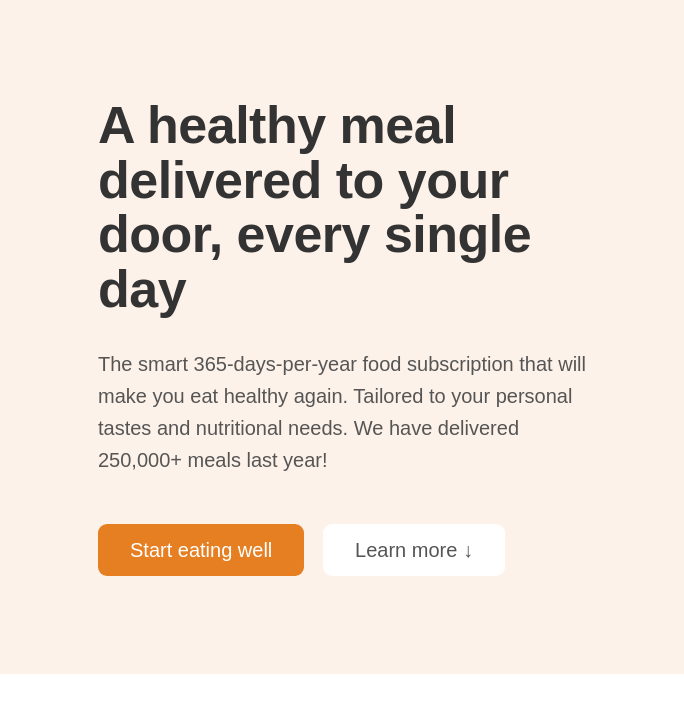
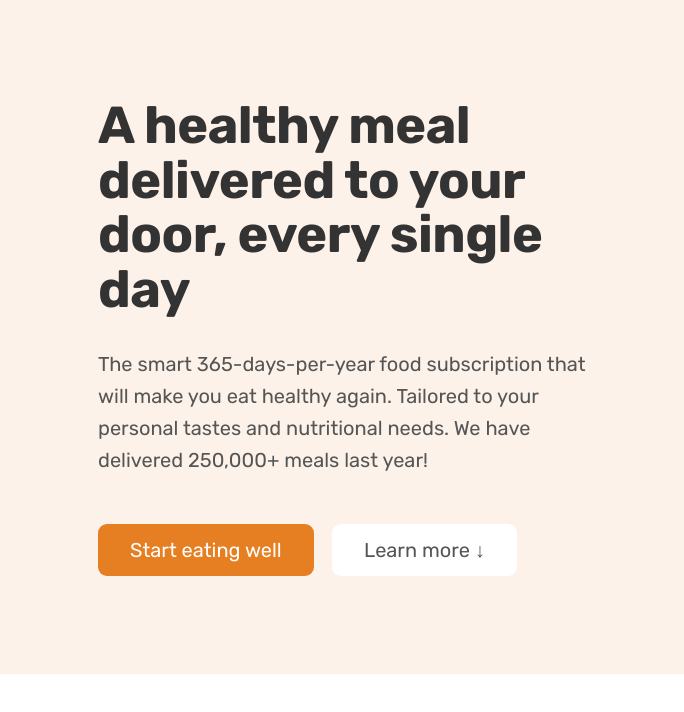
Before and after one commit to Riyad-sultan/Omni-Food, a plain HTML site: page index.html in a window 1280 px wide. Shown: the full height of the page, 0-684 px from the left. Drawn offline with Linux system fonts and the light colour scheme.

Commit message:
change on the font family of the page

```diff
--- a/css/style.css
+++ b/css/style.css
@@ -8,7 +8,7 @@ html {
   font-size: 62.5%;
 }
 body {
-  font-family: sans-serif;
+  font-family: "Rubik", sans-serif;
   line-height: 1;
   font-weight: 400;
   color: #555;
--- a/index.html
+++ b/index.html
@@ -3,6 +3,12 @@
   <head>
     <meta charset="UTF-8" />
     <meta name="viewport" content="width=device-width, initial-scale=1.0" />
+    <link rel="preconnect" href="https://fonts.googleapis.com" />
+    <link rel="preconnect" href="https://fonts.gstatic.com" crossorigin />
+    <link
+      href="https://fonts.googleapis.com/css2?family=Rubik:wght@400;500;600;700&display=swap"
+      rel="stylesheet"
+    />
     <link rel="stylesheet" href="./css/style.css" />
     <title>Omnifood</title>
   </head>
@@ -18,7 +24,9 @@
             healthy again. Tailored to your personal tastes and nutritional
             needs. We have delivered 250,000+ meals last year!
           </p>
-          <a href="#" class="btn btn--full margin-right-sm">Start eating well</a>
+          <a href="#" class="btn btn--full margin-right-sm"
+            >Start eating well</a
+          >
           <a href="#" class="btn btn--outline">Learn more &darr;</a>
         </div>
         <div class="hero-img-box">
```
